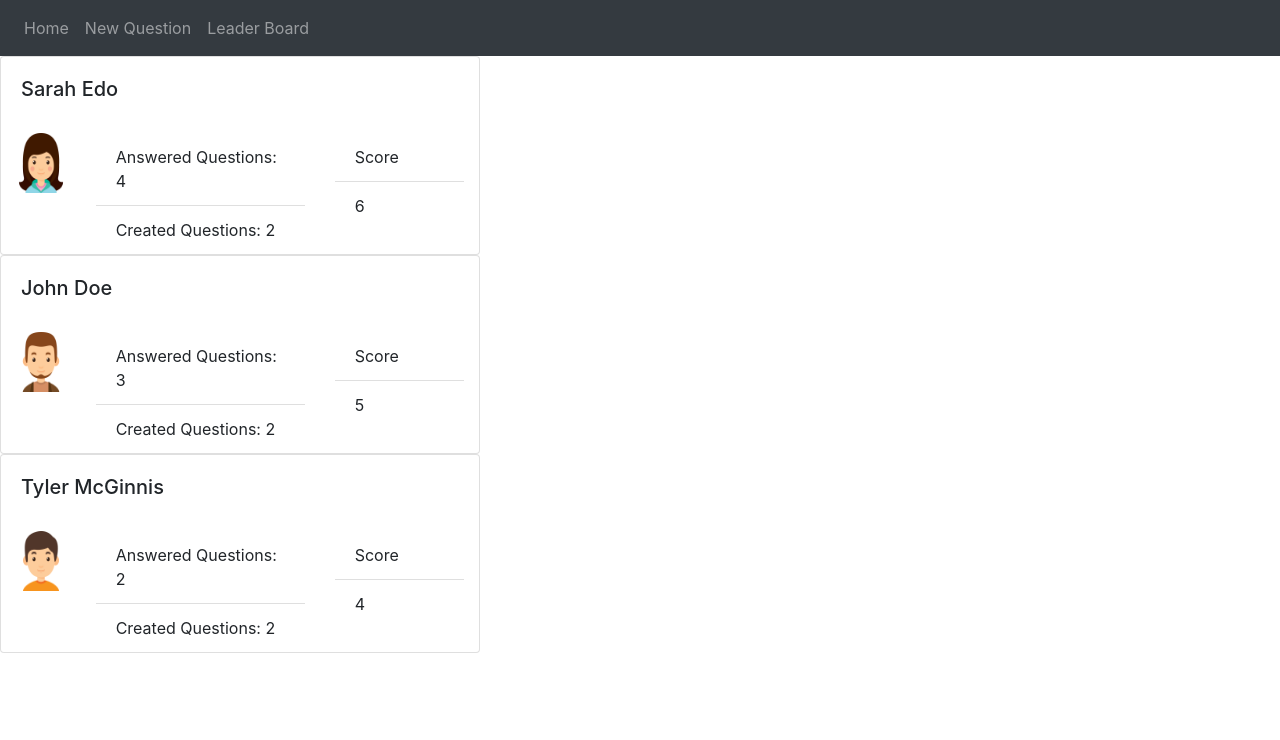
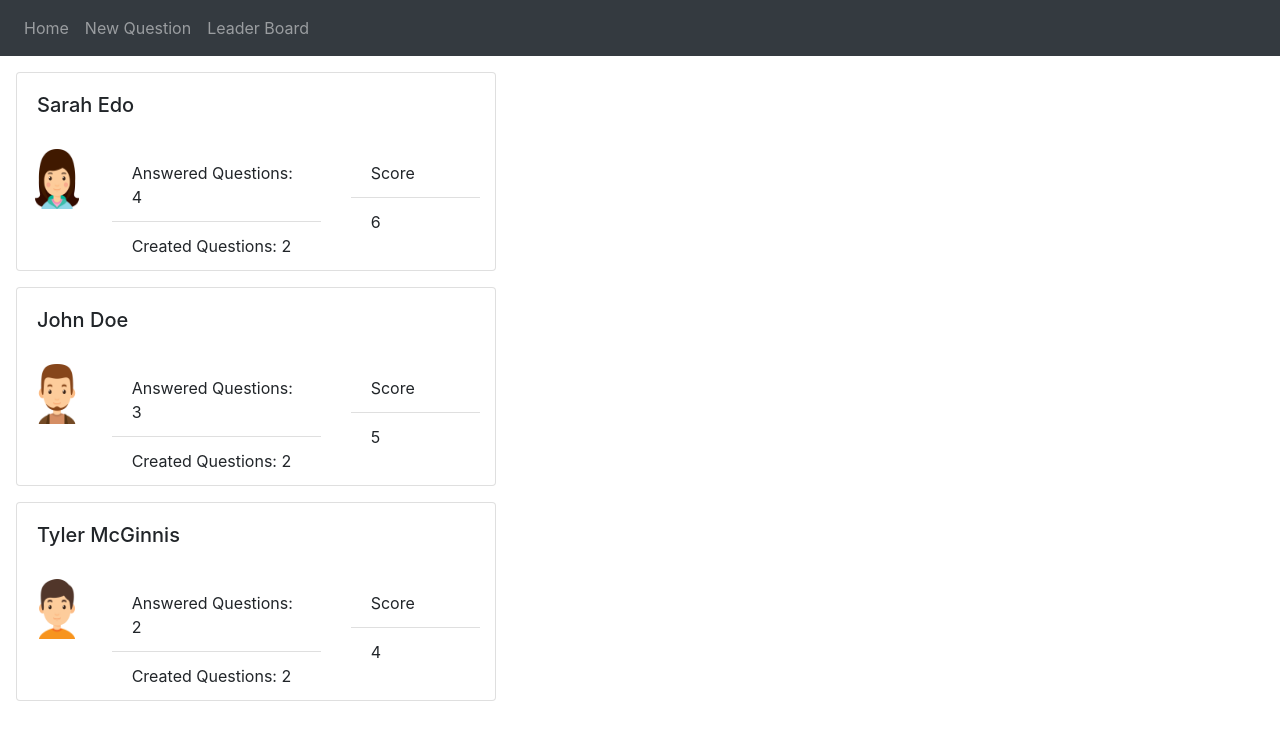
Before and after one commit to rbaheti/would-you-rather, a React (Create React App) app: page / in a window 1280 px wide. Shown: the top 740 px of the page. Built offline with nearby package versions, Linux system fonts and the light colour scheme.

Commit message:
refactor: Adds space between the score cards

```diff
--- a/src/Components/UserScoreCard.jsx
+++ b/src/Components/UserScoreCard.jsx
@@ -28,7 +28,7 @@ class UserScoreCard extends Component {
     const image = getAvatar(user.avatarURL);
 
     return (
-      <Card style={{width: "30rem"}}>
+      <Card style={{width: "30rem"}} className="m-3">
         <Card.Body>
           <Card.Title>{name}</Card.Title>
         </Card.Body>
```
